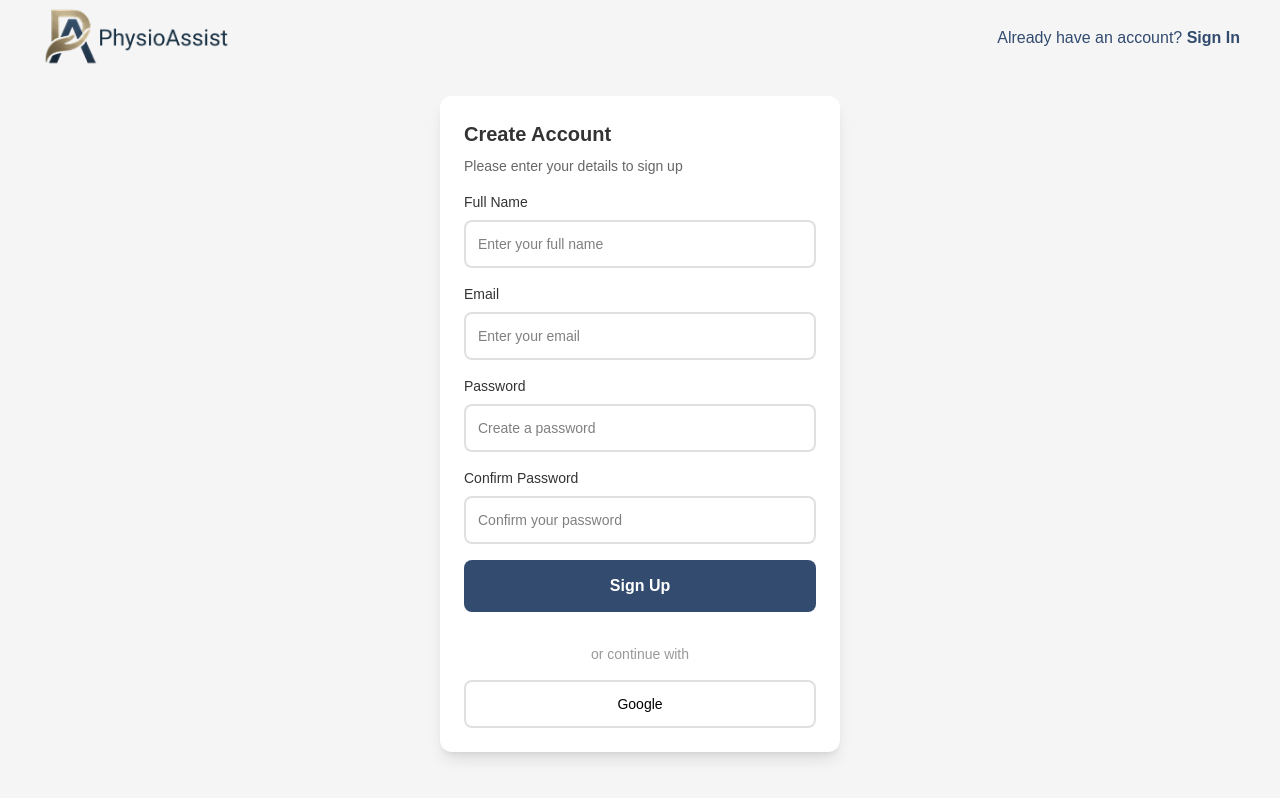
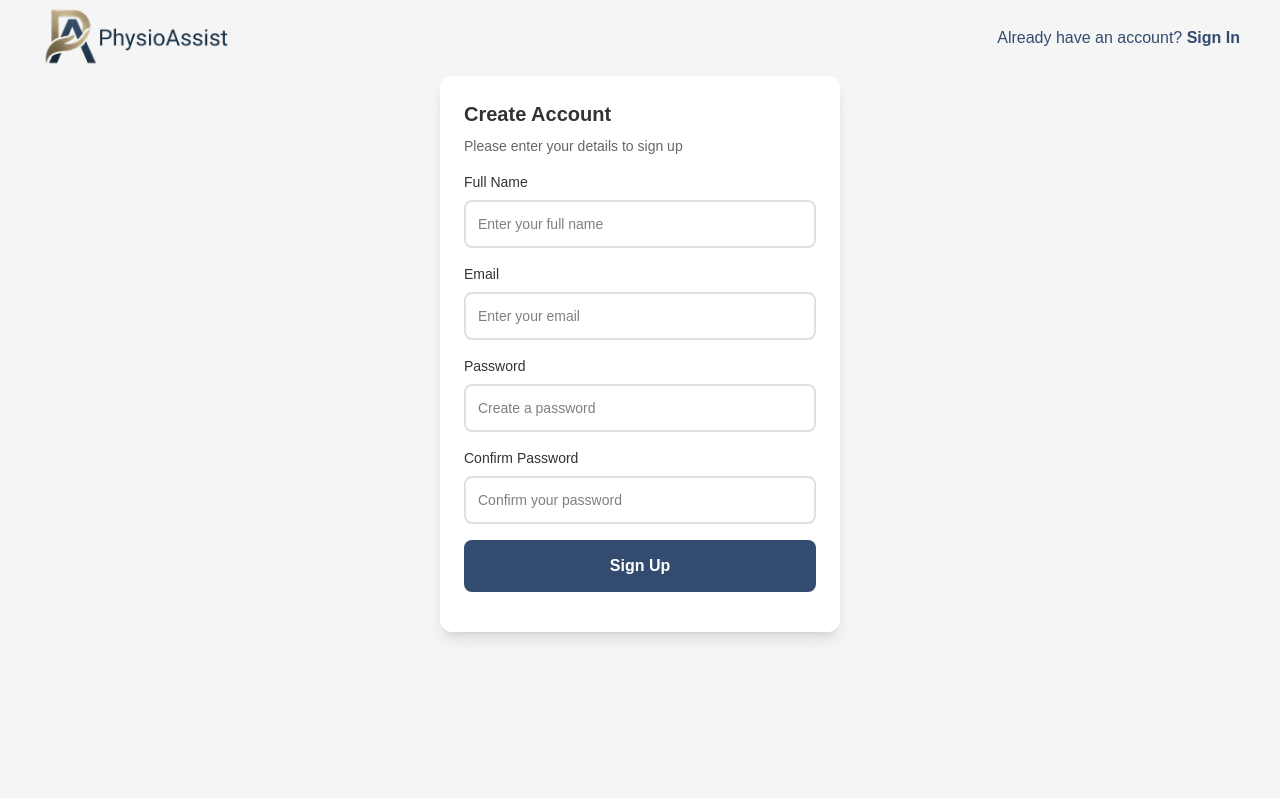
Before and after one commit to michaelfuchaka/PhysioAssist, a Next.js app in the folder physioAssist/client/: page /auth/signup in a window 1280 px wide. Built offline with nearby package versions, Linux system fonts and the light colour scheme.

Commit message:
feat: Update navigation links in Login and SignUp components; improve user flow between authentication pages

```diff
--- a/physioAssist/client/src/app/auth/login/page.jsx
+++ b/physioAssist/client/src/app/auth/login/page.jsx
@@ -30,7 +30,7 @@ const Login = () => {
                 )}
         </div>
         </Link>
-        <Link href="#" className='text-s no-underline text-[#324B6F] hover:underline' >Don&apos;t have an account? <strong>Sign Up</strong></Link>
+        <Link href="/auth/signup" className='text-s no-underline text-[#324B6F] hover:underline' >Don&apos;t have an account? <strong>Sign Up</strong></Link>
     </div>
 
         <div className='flex-1 flex justify-center items-center p-5'>
@@ -78,15 +78,7 @@ const Login = () => {
                 Sign In
             </button>
 
-             <div className="text-center my-4 text-[#999] text-sm">
-                or continue with
-                </div>
-              <div  className="flex ">
-             <button type="button" className="flex-1 p-3 border-2 border-[#e0e0e0] bg-white rounded-lg cursor-pointer text-sm transition-colors duration-300 hover:border-[#324B6F] hover:bg-[#f8f9ff]">
-                Google
-                </button>
 
-              </div>
          </form>
          </div>
         </div>
--- a/physioAssist/client/src/app/auth/signup/page.jsx
+++ b/physioAssist/client/src/app/auth/signup/page.jsx
@@ -33,9 +33,9 @@ const [confirmPassword, setConfirmPassword] = useState('');
                     )}
             </div>
             </Link>
-            <Link href="#" className='text-s no-underline text-[#324B6F] hover:underline' >Already have an account? <strong>Sign In</strong></Link>
+            <Link href="/auth/login" className='text-s no-underline text-[#324B6F] hover:underline' >Already have an account? <strong>Sign In</strong></Link>
         </div>
-        <div className='flex-1 flex justify-center items-center p-5'>
+        <div className='flex-1 flex justify-center items-center p-5 pt-0'>
          <div className='bg-white p-6 rounded-xl shadow-lg w-full max-w-[400px]'>
            {/* signup form */}
           <h2 className='mb-2 text-[#333] text-xl font-semibold'>
@@ -101,14 +101,7 @@ const [confirmPassword, setConfirmPassword] = useState('');
               Sign Up
             </button>
 
-           <div className="text-center my-4 text-[#999] text-sm">
-              or continue with
-            </div>
-            <div className="flex">
-              <button type="button" className="flex-1 p-3 border-2 border-[#e0e0e0] bg-white rounded-lg cursor-pointer text-sm transition-colors duration-300 hover:border-[#324B6F] hover:bg-[#f8f9ff]">
-                Google
-              </button>
-            </div>
+
           </form>
          </div>
         </div>
```
